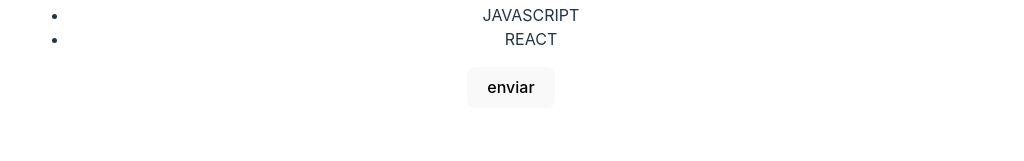
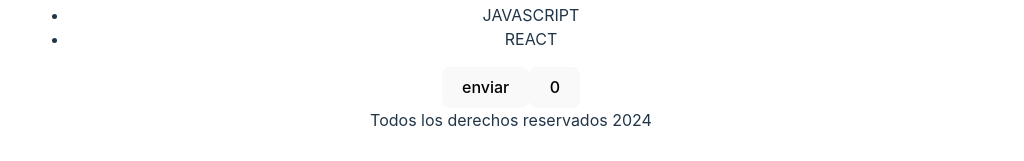
Before and after one commit to mpramos/REACT-V3, a React (Vite) app in the folder mifirstproject/: page / in a window 1280 px wide. Shown: the part 771-932 px from the top of the page, without its empty margins (129-1153 px from the left). Before the commit the page ends 911 px from the top, so only its background shows below. Built offline with nearby package versions, Linux system fonts and the light colour scheme.

Commit message:
useState

```diff
--- a/mifirstproject/src/App.jsx
+++ b/mifirstproject/src/App.jsx
@@ -1,5 +1,6 @@
 import './App.css'
 import { Button } from './Button'
+import { Contador } from './Contador'
 import { Footer } from './Footer'
 import { Header } from './Header'
 import MovieList from './MovieList'
@@ -53,15 +54,11 @@
   let status= (añoActual-añoInauguracion)>=2
   let skills=['HTML','CSS','JAVASCRIPT','REACT']
 
-function saludar() {
-    return alert('Hola 🐱‍👤')
-}
-
 const saluda=()=>{
   alert('hola')
 }
 
-
+let mensaje='Todos los derechos reservados 2024'
   return (
     <div>
       <Header datos={datos}/>
@@ -72,6 +69,9 @@
      {/* <MovieList peliculas={peliculas}/> */}
      <Skills skills={skills}/>
      <Button text='enviar' onClick={saluda} />
+      <Contador/>
+     <Footer mensaje={mensaje}/>
+
     </div>
   )
 }
--- /dev/null
+++ b/mifirstproject/src/Contador.jsx
@@ -0,0 +1,13 @@
+import React, { useState } from 'react'
+
+export const Contador = () => {
+        const [cont,setCont]=useState(0)
+
+        const contar=()=>{
+            setCont(cont+1)
+        }
+
+  return (
+    <button onClick={contar}>{cont}</button>
+  )
+}
--- a/mifirstproject/src/Footer.jsx
+++ b/mifirstproject/src/Footer.jsx
@@ -1,7 +1,7 @@
 import React from 'react'
 
-export const Footer=()=>{
+export const Footer=({mensaje})=>{
     return (
-        <div>Footer</div>
+        <div>{mensaje}</div>
     )
 }
```
Also changed, not shown: 1 other file (tests, documents, lock files or other folders).
